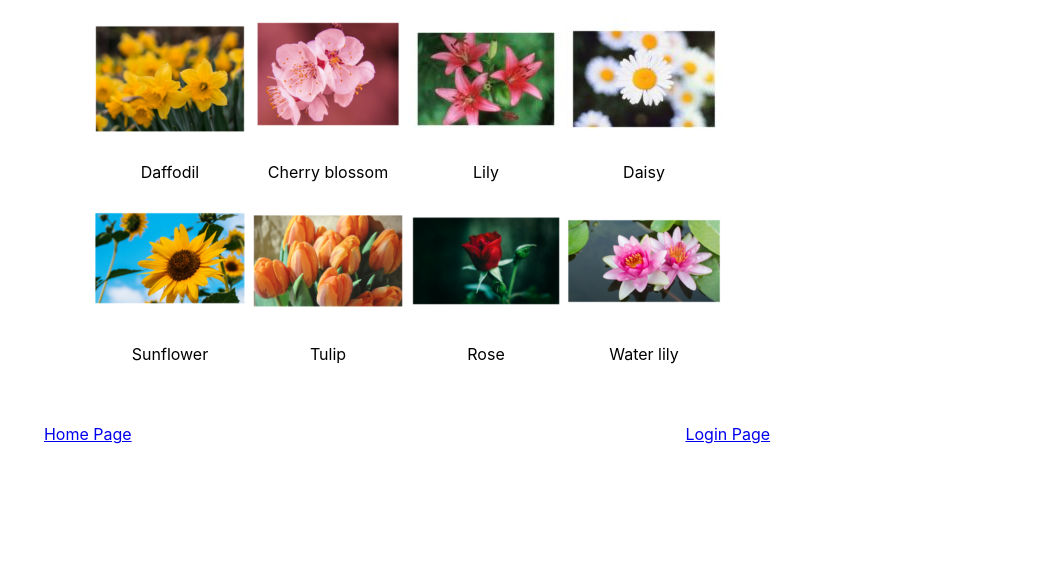
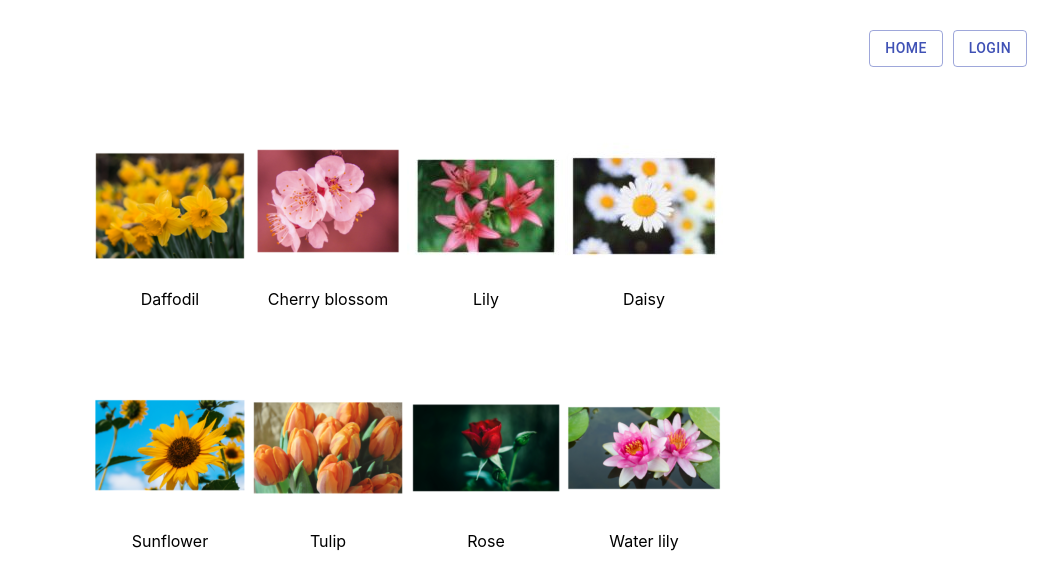
Before and after one commit to XiangLi-111/imagequiz, a React (Create React App) app in the folder imagequiz/: page / in a window 1280 px wide. Shown: the top 588 px of the page, without its empty margins (233-1280 px from the left). Built offline with nearby package versions, Linux system fonts and the light colour scheme.

Commit message:
week 5 only can deploy the homepage

```diff
--- a/imagequiz/package.json
+++ b/imagequiz/package.json
@@ -4,10 +4,12 @@
   "homepage": "https://xiangli-111.github.io/imagequiz/",
   "private": true,
   "dependencies": {
+    "@material-ui/core": "^4.11.0",
     "@testing-library/jest-dom": "^5.11.4",
     "@testing-library/react": "^11.1.0",
     "@testing-library/user-event": "^12.1.10",
     "gh-pages": "^3.1.0",
+    "material-ui": "^0.20.2",
     "react": "^17.0.1",
     "react-dom": "^17.0.1",
     "react-router-dom": "^5.2.0",
--- a/imagequiz/src/pages/homepage.css
+++ b/imagequiz/src/pages/homepage.css
@@ -1,10 +1,30 @@
 .App {
     text-align: center;
+  }
+
+  .nav {
+    margin-top: 30px;
+    margin-right: 10px;
+  }
+
+
+
+  .hint{
+    font-family:fantasy;
+  }
+
+  .nav a{
+    margin-right: 10px;
+    display: flex-end;
+    justify-content: end;
   }
 
   .row {
     display: flex;
     justify-content: center;
+    margin-top:60px;
+    margin-bottom: 60px;
+
   }
 
   .row.link{
--- a/imagequiz/src/pages/homepage.js
+++ b/imagequiz/src/pages/homepage.js
@@ -1,4 +1,6 @@
 import React from "react";
+import Button from "@material-ui/core/Button";
+
 import "./homepage.css";
 
 const HomePage = () => {
@@ -31,6 +33,14 @@ const HomePage = () => {
 
   return (
     <div className="App">
+      <div className="nav">
+        <Button variant="outlined" color="primary" href="./home">
+          Home
+        </Button>
+        <Button variant="outlined" color="primary" href="./login">
+          Login
+        </Button>
+      </div>
       <div className="row">
         {flowers.map((flower, index) => {
           if (index < 4) {
@@ -64,14 +74,7 @@ const HomePage = () => {
         })}
       </div>
 
-      <div className="row link">
-      <a className="home-page" href="./home">
-        Home Page
-    </a>
-        <a className="login-page" href="./login">
-          Login Page
-        </a>
-      </div>
+
     </div>
   );
 };
--- /dev/null
+++ b/imagequiz/src/pages/login.css
@@ -0,0 +1,9 @@
+.nav {
+    text-align: end;
+    margin-top: 30px;
+    margin-right: 10px;
+  }
+
+  .nav a{
+    margin-right: 10px;
+  }
--- a/imagequiz/src/pages/loginpage.js
+++ b/imagequiz/src/pages/loginpage.js
@@ -1,7 +1,22 @@
+import React from "react";
+import Button from "@material-ui/core/Button";
+
+import "./login.css";
+
 const LogInPage = () => {
-    return (<div >
-    Here is the login page.
-    </div>)
+    return (
+        <div className="App">
+
+        <div className="nav">
+        <Button variant="outlined" color="primary" href="./home">
+        Back To Home
+        </Button>
+
+      </div>
+      <div className='hint'>Here is the login page.</div>
+
+    </div>
+    )
 };
 
 export default LogInPage;
```
Also changed, not shown: 1 other file (tests, documents, lock files or other folders).
